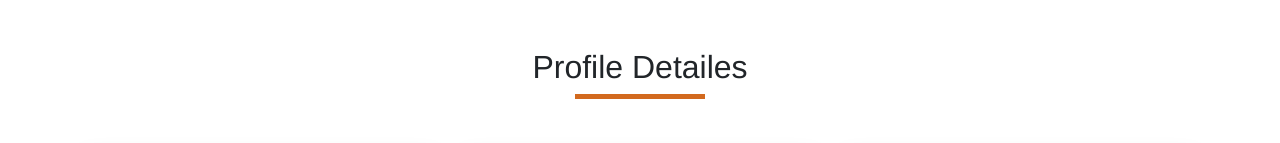
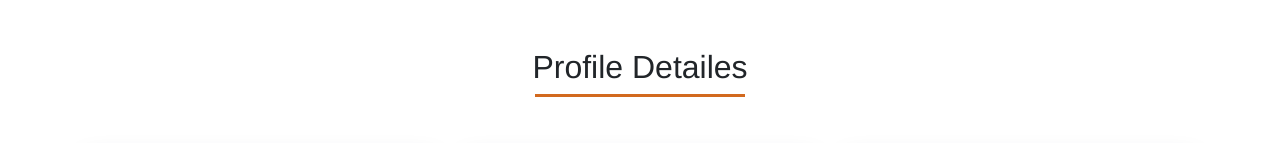
Before and after one commit to filtes/Bootstrap_-mayo-14-de-2023, a plain HTML site: page index.html in a window 1280 px wide. Shown: the top 143 px of the page. Drawn offline with nearby package versions, Linux system fonts and the light colour scheme.

Commit message:
underline

```diff
--- a/style.css
+++ b/style.css
@@ -35,8 +35,8 @@ h2{
 }
 
 .underline{
-    width: 130px;
-    height: 5px;
+    width: 210px;
+    height: 3px;
     background-color: chocolate;
     margin: auto;
 }
```
